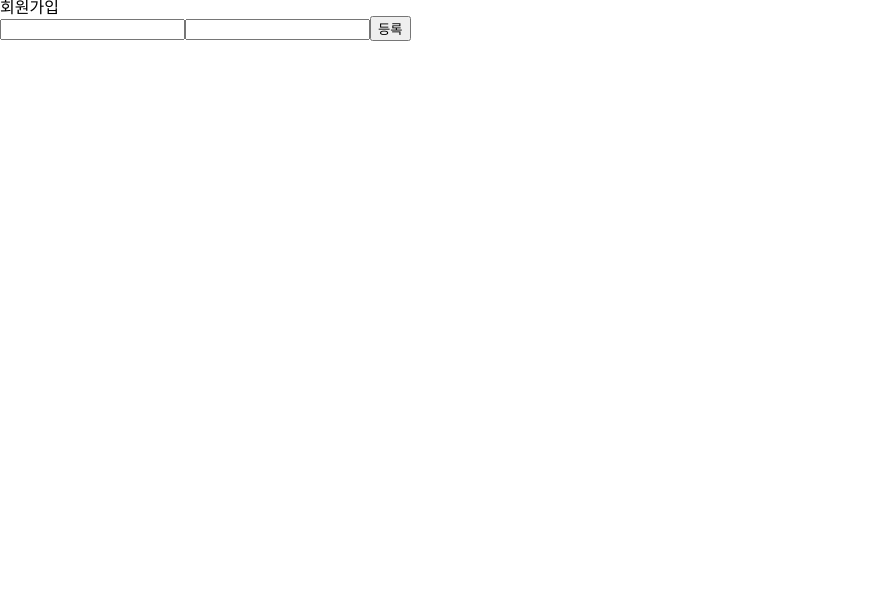
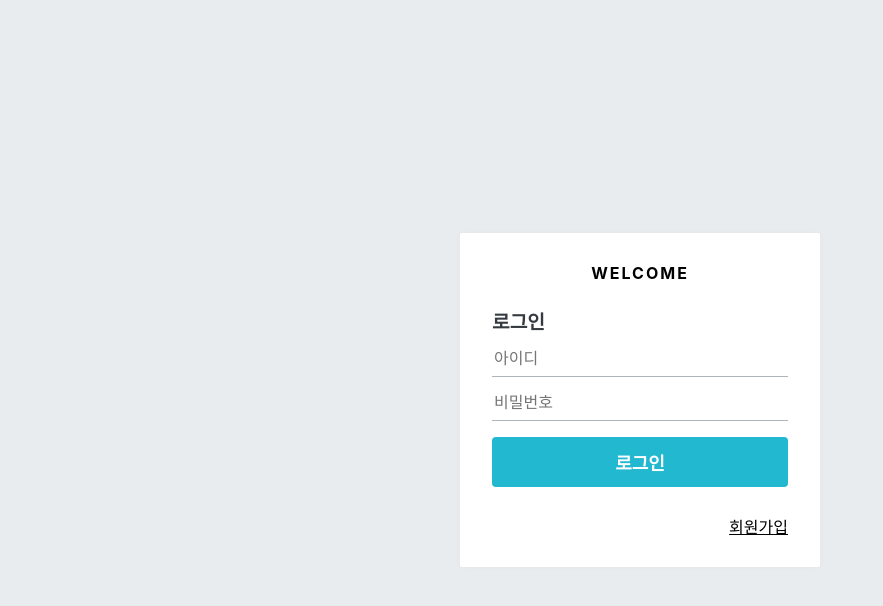
Before and after one commit to hjpark625/wanted-pre-onboarding-fe, a React (Create React App) app: page / in a window 1280 px wide. Shown: the top 606 px of the page, without its empty margins (0-883 px from the left). Built offline with nearby package versions, Linux system fonts and the light colour scheme.

Commit message:
register, login 레이아웃 완성 및 기능 시작

```diff
--- /dev/null
+++ b/src/components/auth/AuthForm.tsx
@@ -0,0 +1,198 @@
+import React, { useState, useEffect } from 'react';
+import styled, { css } from 'styled-components';
+import palette from '../../styles/palette';
+
+interface TextMap {
+  login: string;
+  register: string;
+}
+interface AuthFormProps {
+  type: keyof TextMap;
+  setAuthType: React.Dispatch<React.SetStateAction<string>>;
+}
+interface UserInfo {
+  email: string;
+  password: string;
+  passwordConfirm?: string;
+}
+interface ButtonStyledProps {
+  fullWidth: boolean | null;
+  cyan: boolean | null;
+}
+
+const textMap: TextMap = {
+  login: '로그인',
+  register: '회원가입',
+};
+
+function AuthForm({ type, setAuthType }: AuthFormProps) {
+  const [UserInfo, setUserInfo] = useState<UserInfo>({
+    email: '',
+    password: '',
+    passwordConfirm: '',
+  });
+  const [error, setError] = useState<string | null>(null);
+
+  const text = textMap[type];
+
+  const handleChangeUserInfo = (e: React.ChangeEvent<HTMLInputElement>) => {
+    let { name, value } = e.target;
+    setUserInfo({ ...UserInfo, [name]: value });
+  };
+
+  const handleSubmit = (e: React.FormEvent<HTMLButtonElement>) => {
+    e.preventDefault();
+  };
+
+  // useEffect(() => {
+  //   if (UserInfo.email.includes('@')) {
+  //     setError('이메일 형식이 아닙니다.');
+  //   }
+  // }, [UserInfo]);
+
+  return (
+    <AuthFormWrapper>
+      <h3>{text}</h3>
+      <form>
+        <StyledInput
+          autoComplete="email"
+          name="email"
+          placeholder="아이디"
+          onChange={handleChangeUserInfo}
+        />
+        <StyledInput
+          autoComplete="new-password"
+          name="password"
+          placeholder="비밀번호"
+          type="password"
+          onChange={handleChangeUserInfo}
+        />
+        {type === 'register' && (
+          <StyledInput
+            autoComplete="new-password"
+            name="passwordConfirm"
+            placeholder="비밀번호 확인"
+            type="password"
+            onChange={handleChangeUserInfo}
+          />
+        )}
+        {error && <ErrorMessage>{error}</ErrorMessage>}
+        <SubmitButton
+          cyan
+          fullWidth
+          onSubmit={e => {
+            handleSubmit(e);
+          }}
+        >
+          {text}
+        </SubmitButton>
+      </form>
+      <Footer>
+        {type === 'login' ? (
+          <ChangeAuthButton
+            onClick={() => {
+              setAuthType('register');
+            }}
+          >
+            회원가입
+          </ChangeAuthButton>
+        ) : (
+          <ChangeAuthButton
+            onClick={() => {
+              setAuthType('login');
+            }}
+          >
+            로그인
+          </ChangeAuthButton>
+        )}
+      </Footer>
+    </AuthFormWrapper>
+  );
+}
+
+export default AuthForm;
+
+const AuthFormWrapper = styled.div`
+  h3 {
+    margin: 0;
+    color: ${palette.gray[8]};
+    margin-bottom: 1rem;
+    font-size: 1.2rem;
+    font-weight: bolder;
+  }
+`;
+
+const StyledInput = styled.input`
+  font-size: 1rem;
+  border: none;
+  border-bottom: 1px solid ${palette.gray[5]};
+  padding-bottom: 0.5rem;
+  outline: none;
+  width: 100%;
+  &:focus {
+    color: $oc-teal-7;
+    border-bottom: 1px solid ${palette.gray[7]};
+  }
+  & + & {
+    margin-top: 1rem;
+  }
+`;
+
+const Footer = styled.div`
+  margin-top: 2rem;
+  text-align: right;
+  a {
+    color: ${palette.gray[6]};
+    text-decoration: underline;
+    &:hover {
+      color: ${palette.gray[9]};
+    }
+  }
+`;
+
+const ChangeAuthButton = styled.span`
+  text-decoration: underline;
+  cursor: pointer;
+`;
+
+const ErrorMessage = styled.div`
+  color: red;
+  text-align: center;
+  font-size: 0.875rem;
+  margin-top: 1rem;
+`;
+
+const SubmitButton = styled.button<ButtonStyledProps>`
+  border: none;
+  border-radius: 4px;
+  font-size: 1rem;
+  font-weight: bold;
+  padding: 0.25rem 1rem;
+  margin-top: 1rem;
+  color: white;
+  outline: none;
+  cursor: pointer;
+
+  background: ${palette.gray[8]};
+  &:hover {
+    background: ${palette.gray[6]};
+  }
+
+  ${props =>
+    props.fullWidth &&
+    css`
+      padding-top: 0.75rem;
+      padding-bottom: 0.75rem;
+      width: 100%;
+      font-size: 1.125rem;
+    `}
+
+  ${props =>
+    props.cyan &&
+    css`
+      background: ${palette.cyan[5]};
+      &:hover {
+        background: ${palette.cyan[4]};
+      }
+    `}
+`;
--- /dev/null
+++ b/src/components/auth/AuthTemplate.tsx
@@ -0,0 +1,47 @@
+import React from 'react';
+import { Link } from 'react-router-dom';
+import styled from 'styled-components';
+import palette from '../../styles/palette';
+
+function AuthTemplate({ children }: { children: React.ReactElement }) {
+  return (
+    <AuthTemplateWrapper>
+      <WhiteBox>
+        <div className="logo-area">
+          <Link to="/">WELCOME</Link>
+        </div>
+        {children}
+      </WhiteBox>
+    </AuthTemplateWrapper>
+  );
+}
+
+export default AuthTemplate;
+
+const AuthTemplateWrapper = styled.div`
+  position: absolute;
+  left: 0;
+  top: 0;
+  bottom: 0;
+  right: 0;
+  background: ${palette.gray[2]};
+  display: flex;
+  flex-direction: column;
+  justify-content: center;
+  align-items: center;
+`;
+
+const WhiteBox = styled.div`
+  .logo-area {
+    display: block;
+    padding-bottom: 2rem;
+    text-align: center;
+    font-weight: bold;
+    letter-spacing: 2px;
+  }
+  box-shadow: 0 0 8px rgba(0, 0, 0, 0.025);
+  padding: 2rem;
+  width: 360px;
+  background: white;
+  border-radius: 2px;
+`;
--- a/src/pages/Main/Login.tsx
+++ b/src/pages/Main/Login.tsx
@@ -1,37 +1,17 @@
 import React from 'react';
-import styled from 'styled-components';
+import AuthTemplate from '../../components/auth/AuthTemplate';
+import AuthForm from '../../components/auth/AuthForm';
 
-function Login() {
+function Login({
+  setAuthType,
+}: {
+  setAuthType: React.Dispatch<React.SetStateAction<string>>;
+}) {
   return (
-    <LoginSection>
-      <LoginTitle>로그인</LoginTitle>
-      <IdInput
-        type="text"
-        name="email"
-        placeholder="이메일을 입력해주세요"
-        onChange={e => {}}
-      />
-      <PasswordInput
-        type="password"
-        name="password"
-        placeholder="비밀번호를 입력해주세요"
-        onChange={e => {}}
-      />
-      <LoginButton type="button" onClick={e => {}}>
-        로그인
-      </LoginButton>
-    </LoginSection>
+    <AuthTemplate>
+      <AuthForm type="login" setAuthType={setAuthType} />
+    </AuthTemplate>
   );
 }
 
 export default Login;
-
-const LoginSection = styled.section``;
-
-const LoginTitle = styled.div``;
-
-const IdInput = styled.input``;
-
-const PasswordInput = styled.input``;
-
-const LoginButton = styled.button``;
--- a/src/pages/Main/Main.tsx
+++ b/src/pages/Main/Main.tsx
@@ -1,13 +1,18 @@
 import React, { useState } from 'react';
-import styled from 'styled-components';
 import Login from './Login';
 import Register from './Register';
 
 function Main() {
-  const token = localStorage.getItem('token');
-  return <MainWrapper>{!token ? <Register /> : <Login />}</MainWrapper>;
+  const [authType, setAuthType] = useState('login');
+  return (
+    <div>
+      {authType === 'login' ? (
+        <Login setAuthType={setAuthType} />
+      ) : (
+        authType === 'register' && <Register setAuthType={setAuthType} />
+      )}
+    </div>
+  );
 }
 
 export default Main;
-
-const MainWrapper = styled.div``;
--- a/src/pages/Main/Register.tsx
+++ b/src/pages/Main/Register.tsx
@@ -1,42 +1,17 @@
-import React, { useState } from 'react';
-import styled from 'styled-components';
+import React from 'react';
+import AuthTemplate from '../../components/auth/AuthTemplate';
+import AuthForm from '../../components/auth/AuthForm';
 
-export interface IUserInfo {
-  email: string;
-  password: string;
-}
-
-function Register() {
-  const [submitInfo, setSubmitInfo] = useState<IUserInfo>({
-    email: '',
-    password: '',
-  });
-
-  const getInfo = (e: React.ChangeEvent<HTMLInputElement>) => {
-    let { name, value } = e.target;
-    setSubmitInfo({ ...submitInfo, [name]: value });
-  };
-
+function Register({
+  setAuthType,
+}: {
+  setAuthType: React.Dispatch<React.SetStateAction<string>>;
+}) {
   return (
-    <RegisterSection>
-      <RegisterTitle>회원가입</RegisterTitle>
-      <IdInput type="text" name="email" onChange={e => {}} />
-      <PasswordInput type="password" name="password" onChange={e => {}} />
-      <SubmitButton id="signup" onClick={e => {}}>
-        등록
-      </SubmitButton>
-    </RegisterSection>
+    <AuthTemplate>
+      <AuthForm type="register" setAuthType={setAuthType} />
+    </AuthTemplate>
   );
 }
 
 export default Register;
-
-const RegisterSection = styled.section``;
-
-const RegisterTitle = styled.div``;
-
-const IdInput = styled.input``;
-
-const PasswordInput = styled.input``;
-
-const SubmitButton = styled.button``;
--- a/src/styles/GlobalStyle.tsx
+++ b/src/styles/GlobalStyle.tsx
@@ -4,9 +4,26 @@ import reset from 'styled-reset';
 const GlobalStyle = createGlobalStyle`
   ${reset}
 
+  body {
+    font-family: -apple-system, BlinkMacSystemFont, 'Segoe UI', Roboto, Oxygen, Ubuntu, Cantarell, 'Open Sans', 'Helvetica Neue', sans-serif;
+    box-sizing: border-box;
+  }
+
+  #root {
+    min-height: 100%;
+  }
+
+  html {
+    height: 100%;
+  }
+
   * {
-    box-sizing: border-box;
-    font-family: sans-serif;
+    box-sizing: inherit;
+  }
+
+  a {
+    color: inherit;
+    text-decoration: none;
   }
 `;
 
--- /dev/null
+++ b/src/styles/palette.tsx
@@ -0,0 +1,30 @@
+// source: https://yeun.github.io/open-color/
+
+const palette = {
+  gray: [
+    '#f8f9fa',
+    '#f1f3f5',
+    '#e9ecef',
+    '#dee2e6',
+    '#ced4da',
+    '#adb5bd',
+    '#868e96',
+    '#495057',
+    '#343a40',
+    '#212529',
+  ],
+  cyan: [
+    '#e3fafc',
+    '#c5f6fa',
+    '#99e9f2',
+    '#66d9e8',
+    '#3bc9db',
+    '#22b8cf',
+    '#15aabf',
+    '#1098ad',
+    '#0c8599',
+    '#0b7285',
+  ],
+};
+
+export default palette;
```
Also changed, not shown: src/components/Example.tsx (deleted, +0 -7 lines).
